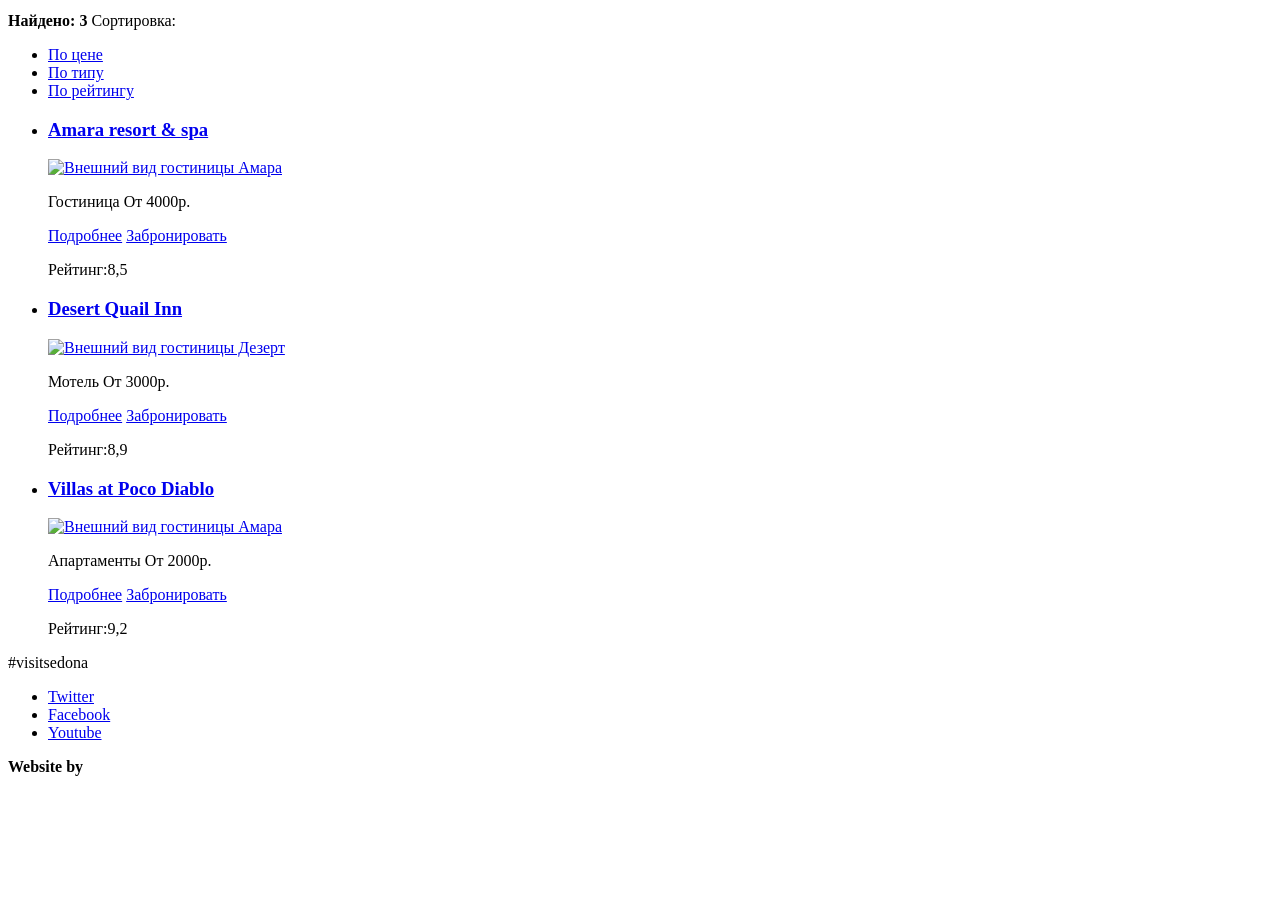
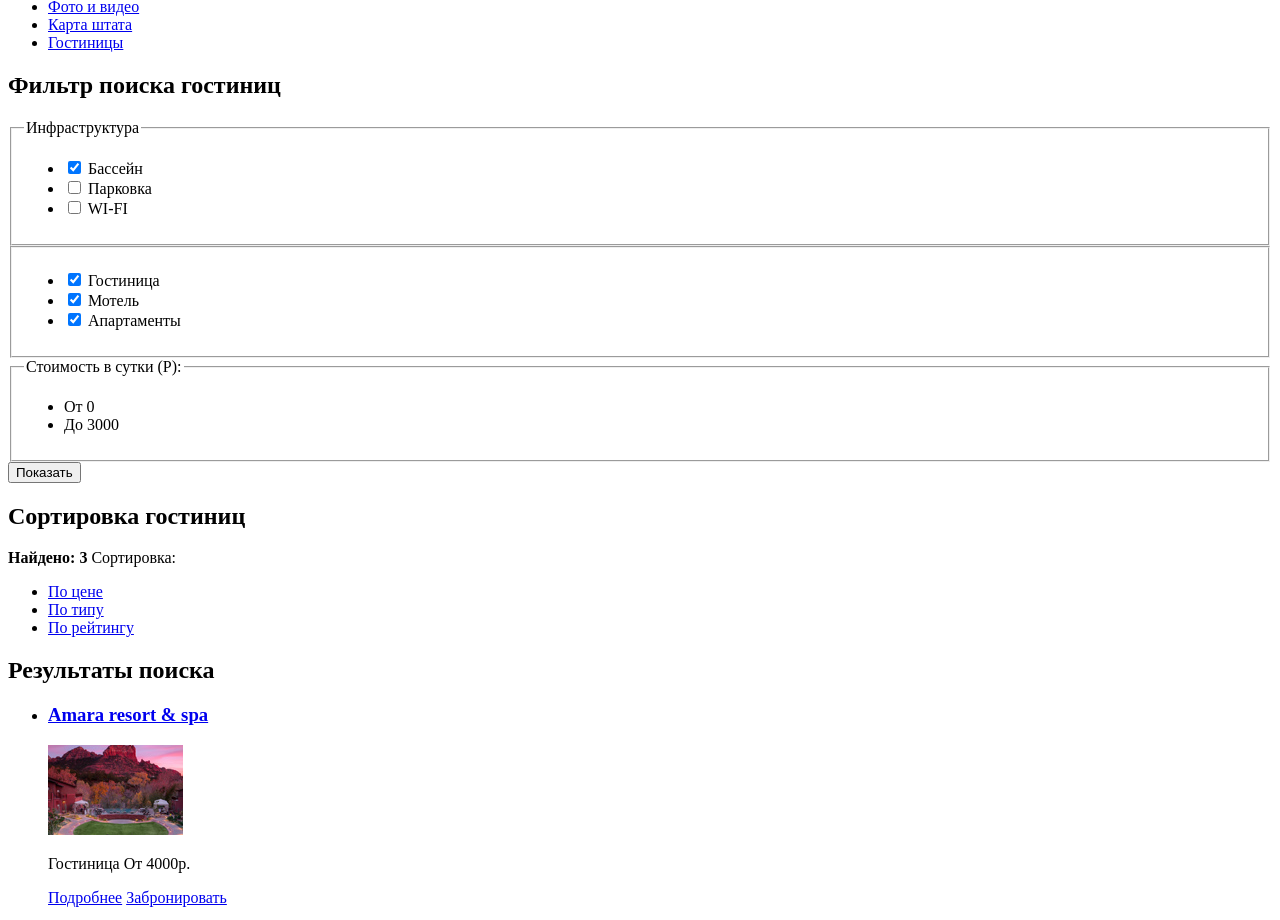
Before and after one commit to G0ddef/832259-sedona, a plain HTML site: page catalog.html in a window 1280 px wide. Shown: the part 118-1038 px from the top of the page. Before the commit the page ends 910 px from the top, so only its background shows below. Drawn offline with Linux system fonts and the light colour scheme.

Commit message:
Разметил формы, сделал проект доступным

```diff
--- a/catalog.html
+++ b/catalog.html
@@ -9,7 +9,7 @@
     <header class="main-header">
       <nav class="main-navigation">
         <a href="index.html" class="main-logo">
-          <img src="main-logo.svg" width="25" height="25" alt="Логотип сайта седона">
+          <img src="img/logo.svg" width="138" height="70" alt="Логотип сайта седона">
         </a>
         <ul class="site-navigation">
           <li>
@@ -29,11 +29,60 @@
     </header>
     <main class="container">
       <section class="filters">
-        <!--Форма-->
+
+        <h2 class="vissualy-hidden">Фильтр поиска гостиниц</h2>
+
+        <form class="hotel-filter" action="echo" method="GET">
+          <fieldset>
+            <legend>Инфраструктура</legend>
+            <ul class="required-options">
+              <li class="required-item">
+                <input type="checkbox" class="input-type input-checkbox" name="Pool" id="pool" checked>
+                <label for="pool">Бассейн</label>
+              </li>
+              <li class="required-item">
+                <input type="checkbox" class="input-type input-checkbox" name="Parking" id="parking">
+                <label for="parking">Парковка</label>
+              </li>
+              <li class="required-item">
+                <input type="checkbox" class="input-type input-checkbox" name="wi-fi" id="wi-fi">
+                <label for="wi-fi">WI-FI</label>
+              </li>
+            </ul>
+          </fieldset>
+          <fieldset>
+            <ul class="type-of-house">
+              <li class="type-item">
+                <input type="checkbox" class="input-type input-checkbox" name="hotel" id="hotel" checked>
+                <label for="hotel">Гостиница</label>
+              </li>
+              <li class="type-item">
+                <input type="checkbox" class="input-type input-checkbox" name="motel" id="motel" checked>
+                <label for="hotel">Мотель</label>
+              </li>
+              <li class="type-item">
+                <input type="checkbox" class="input-type input-checkbox" name="apartaments" id="apartaments" checked>
+                <label for="hotel">Апартаменты</label>
+              </li>
+            </ul>
+          </fieldset>
+          <fieldset>
+            <legend>Стоимость в сутки (Р):</legend>
+              <ul class="output-area">
+                <li class="output" aria-label="Цена от">От 0</li>
+                <li class="output" aria-label="Цена до">До 3000</li>
+              </ul>
+              <!--Ползунки выбора диапазона, хз как сделать :(-->
+          </fieldset>
+          <button type="submit" class="submit">Показать</button>
+        </form>
       </section>
       <div class="sorting">
-        <b>Найдено: 3</b>
-        <span>Сортировка:</span>
+
+        <h2 class="vissualy-hidden">Сортировка гостиниц</h2>
+
+        <b aria-label="Количество найденых гостиниц">Найдено: 3</b>
+        <span aria-label="Параметры сортировки">Сортировка:</span>
         <ul class="sorting-options">
           <li class="sorting-item">
             <a href="#">По цене</a>
@@ -47,17 +96,20 @@
         </ul>
       </div>
       <section class="find-results">
+
+        <h2 class="vissualy-hidden">Результаты поиска</h2>
+
         <ul class="catalog">
           <li class="catalog-item">
-            <h3>
-              <a href="amara.html">Amara resort & spa</a>
-            </h3>
-            <a href="photo-amara.html">
-              <img src="amara.jpg" width="40" height="40" alt="Внешний вид гостиницы Амара">
+            <a href="amara.html">
+              <h3>Amara resort & spa</h3>
+              <p class="hotel-image">
+                <img src="img/hotel.jpg" width="135" height="90" alt="Внешний вид гостиницы Амара">
+              </p>
             </a>
             <p class="type-house">
-              <span>Гостиница</span>
-              <span>От 4000р.</span>
+              <span aria-label="Тип жилья: Гостиница">Гостиница</span>
+              <span aria-label="Цена от 4000р">От 4000р.</span>
             </p>
             <p class="description-hotel">
               <a class="button blue" href="description.html">Подробнее</a>
@@ -66,15 +118,15 @@
             <p class="rating">Рейтинг:8,5</p>
           </li>
           <li class="catalog-item">
-            <h3>
-              <a href="amara.html">Desert Quail Inn</a>
-            </h3>
-            <a href="photo-desert.html">
-              <img src="desert.jpg" width="40" height="40" alt="Внешний вид гостиницы Дезерт">
+            <a href="desert.html">
+              <h3>Desert Quail Inn</h3>
+              <p class="hotel-image">
+                <img src="img/motel.jpg" width="135" height="90" alt="Внешний вид гостиницы Дезерт">
+              </p>
             </a>
             <p class="type-house">
-              <span>Мотель</span>
-              <span>От 3000р.</span>
+              <span aria-label="Типа жилья: Мотель">Мотель</span>
+              <span aria-label="Цена от 3000р">От 3000р.</span>
             </p>
             <p class="description-hotel">
               <a class="button blue" href="description.html">Подробнее</a>
@@ -83,15 +135,15 @@
             <p class="rating">Рейтинг:8,9</p>
           </li>
           <li class="catalog-item">
-            <h3>
-              <a href="amara.html">Villas at Poco Diablo</a>
-            </h3>
-            <a href="photo-amara.html">
-              <img src="amara.jpg" width="40" height="40" alt="Внешний вид гостиницы Амара">
+            <a href="villas.html">
+              <h3>Villas at Poco Diablo</h3>
+              <p class="hotel-image">
+                <img src="img/apartaments.jpg" width="135" height="90" alt="Внешний вид гостиницы Амара">
+              </p>
             </a>
             <p class="type-house">
-              <span>Апартаменты</span>
-              <span>От 2000р.</span>
+              <span aria-label="Тип жилья: Апартаменты">Апартаменты</span>
+              <span aria-label="Цена от 2000р">От 2000р.</span>
             </p>
             <p class="description-hotel">
               <a class="button blue" href="description.html">Подробнее</a>
@@ -113,9 +165,7 @@
       </div>
       <p class="created">
         <b>Website by</b>
-        <a href="https://htmlacademy.ru/intensive/htmlcss" class="academy">
-
-        </a>
+        <a href="https://htmlacademy.ru/intensive/htmlcss" class="academy"> Создано HTML-Academy</a>
       </p>
     </footer>
   </body>
```
Also changed, not shown: index.html (+32 -9 lines), img/academy.svg (deleted), img/ico-house.svg (added), img/logo-htmlacademy.svg (added).
